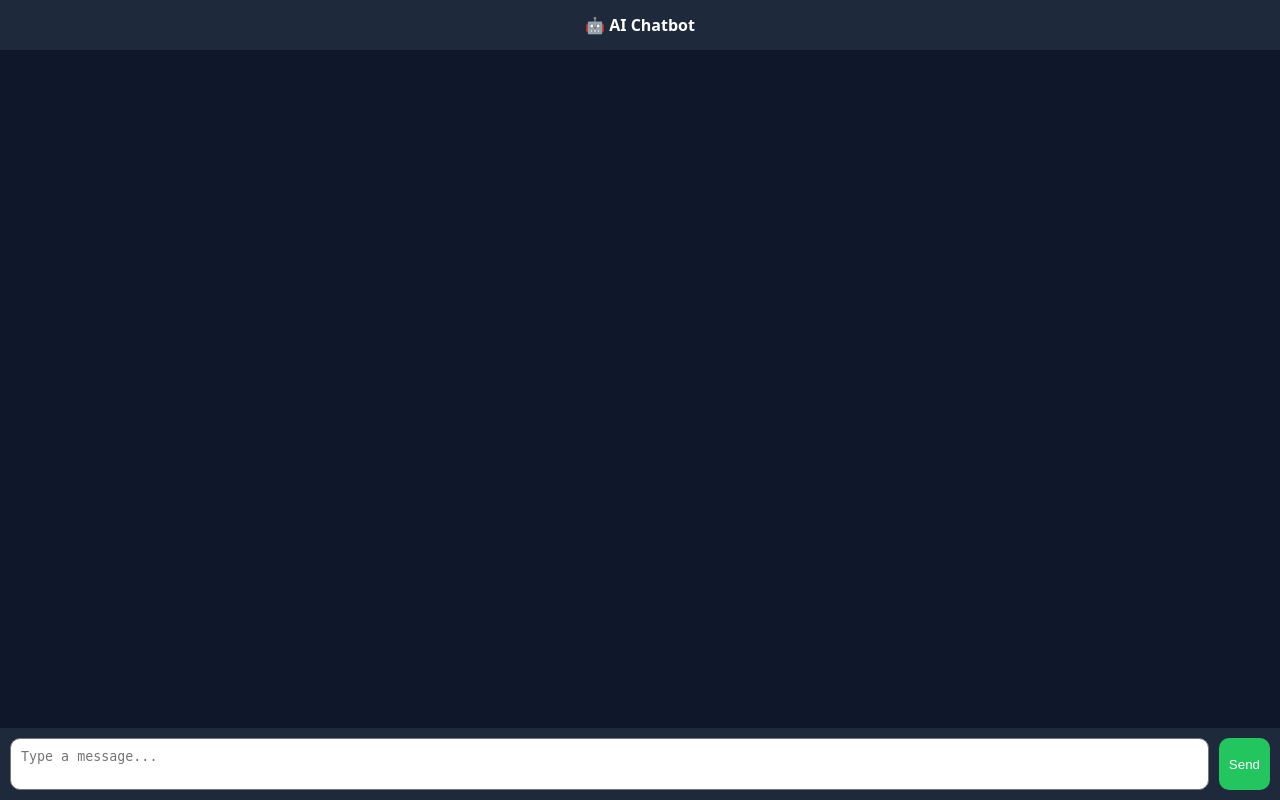
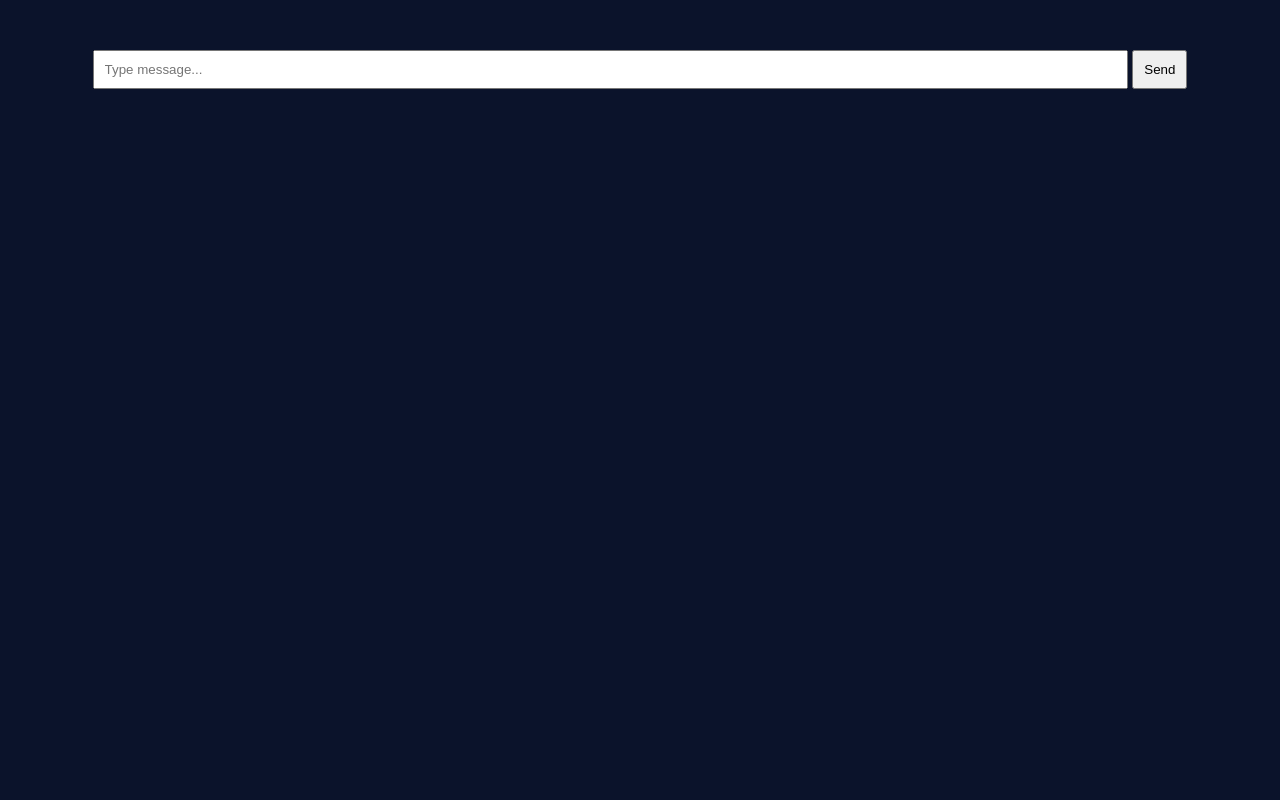
Before and after one commit to bascom259/azure_app, a Flask app: page / in a window 1280 px wide. Run offline with Flask 3, Linux system fonts and the light colour scheme.

Commit message:
Update index.html

```diff
--- a/templates/index.html
+++ b/templates/index.html
@@ -1,24 +1,100 @@
 <!DOCTYPE html>
-<html lang="en">
+<html>
 <head>
-<meta charset="UTF-8">
-<meta name="viewport" content="width=device-width, initial-scale=1.0">
-<title>AI Chatbot</title>
-<link rel="stylesheet" href="/static/style.css">
+    <title>AI Chatbot</title>
+    <style>
+        body {
+            background: #0b132b;
+            color: white;
+            font-family: Arial;
+        }
+
+        .chat-container {
+            width: 80%;
+            margin: auto;
+            margin-top: 50px;
+        }
+
+        .message {
+            padding: 10px 15px;
+            margin: 10px;
+            border-radius: 10px;
+            max-width: 60%;
+            white-space: pre-wrap; /* 🔥 FIX */
+        }
+
+        .user {
+            background: #3a86ff;
+            margin-left: auto;
+        }
+
+        .bot {
+            background: #2a2a40;
+        }
+
+        input {
+            width: 80%;
+            padding: 10px;
+        }
+
+        button {
+            padding: 10px;
+        }
+    </style>
 </head>
-
 <body>
 
-<div class="header">🤖 AI Chatbot</div>
+<div class="chat-container" id="chat"></div>
 
-<div id="chat" class="chat-container"></div>
-
-<div class="input-area">
-    <textarea id="msg" placeholder="Type a message..."></textarea>
+<div style="text-align:center;">
+    <input id="input" placeholder="Type message..." />
     <button onclick="send()">Send</button>
 </div>
 
-<script src="/static/script.js"></script>
+<script>
+async function send() {
+    const input = document.getElementById("input");
+    const msg = input.value;
+    input.value = "";
+
+    const chat = document.getElementById("chat");
+
+    // USER MESSAGE
+    const userDiv = document.createElement("div");
+    userDiv.className = "message user";
+    userDiv.textContent = msg;
+    chat.appendChild(userDiv);
+
+    // BOT MESSAGE
+    const botDiv = document.createElement("div");
+    botDiv.className = "message bot";
+    chat.appendChild(botDiv);
+
+    const response = await fetch("/chat-stream", {
+        method: "POST",
+        headers: {"Content-Type": "application/json"},
+        body: JSON.stringify({message: msg})
+    });
+
+    const reader = response.body.getReader();
+    const decoder = new TextDecoder();
+
+    let fullText = "";
+
+    while (true) {
+        const { done, value } = await reader.read();
+        if (done) break;
+
+        const chunk = decoder.decode(value);
+
+        // 🔥 FIX: preserve spacing
+        fullText += chunk;
+        botDiv.textContent = fullText;
+    }
+
+    chat.scrollTop = chat.scrollHeight;
+}
+</script>
 
 </body>
 </html>
```
